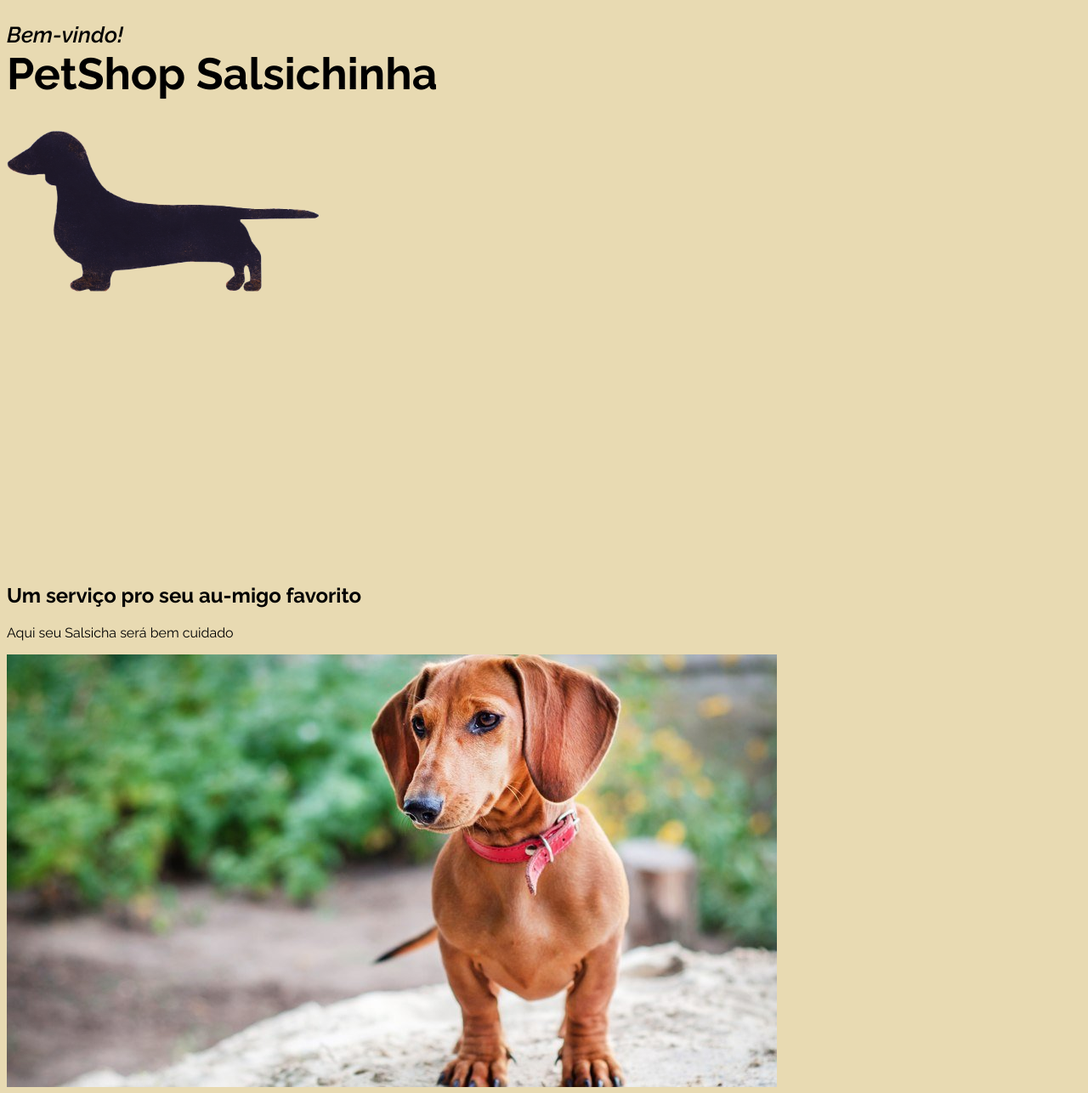
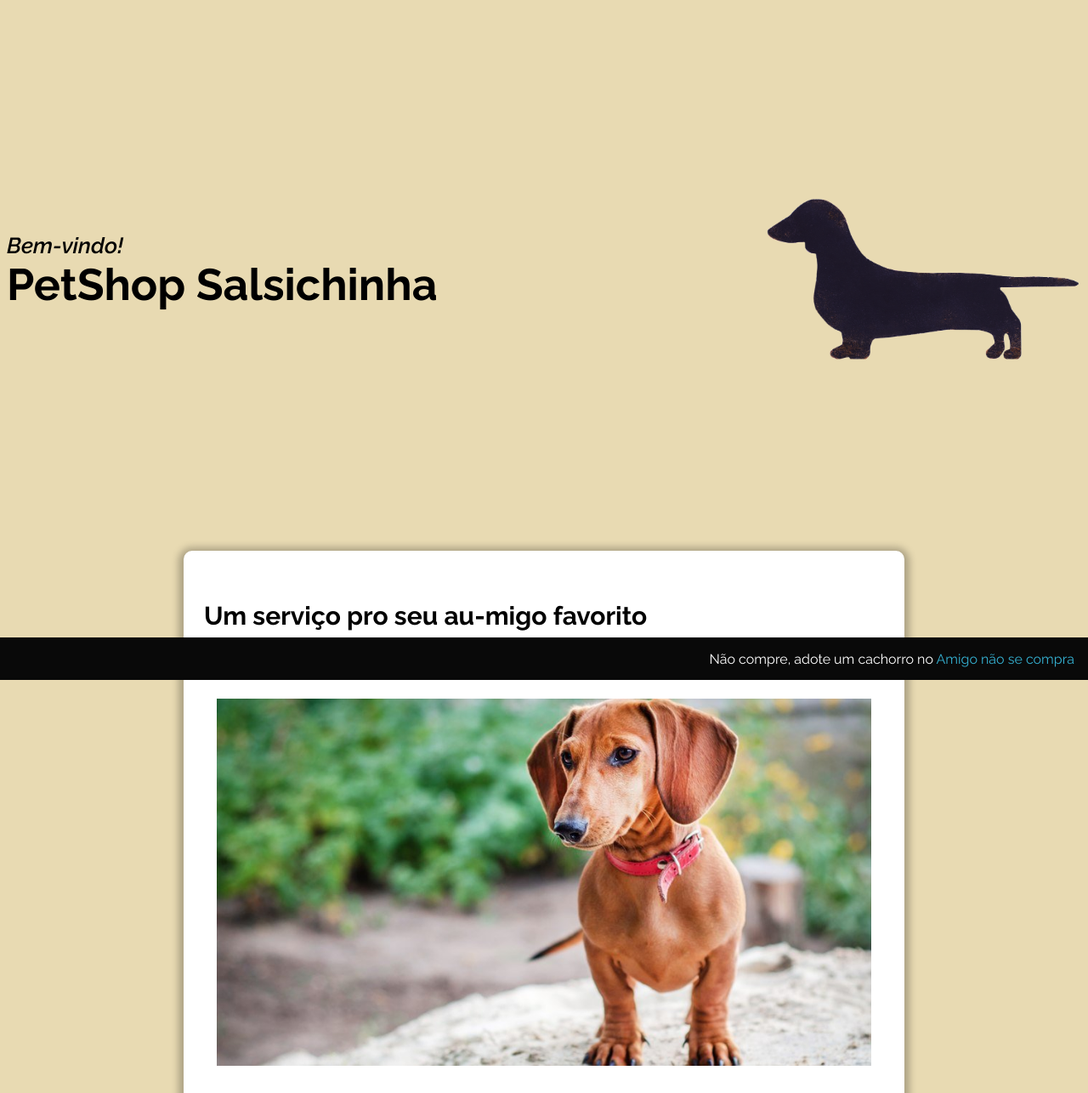
Before and after one commit to Lucas-Belmiro/salsichinha-exerc-cio, a plain HTML site: page index.html in a window 1280 px wide. Shown: the top 1286 px of the page at 85% size. Drawn offline with Linux system fonts and the light colour scheme.

Commit message:
Ajustes CSS

```diff
--- a/index.html
+++ b/index.html
@@ -18,42 +18,103 @@
         }
 
         header{
+            width: 100%;
+            height: 50vw;
+            position: relative;
+        }
 
-            width: 50vw;
-            height: 50vw;
+        header section {
+            position: absolute;
+            top: 50%;
+            transform: translateY(-50%);
+        }
 
-
-        }
         header p{
-
             font-size: 26px;
             font-style: italic;
             font-weight: 700;
             margin-bottom: 0;
-
         }
 
         header h1{
-
             font-size: 52px;
             margin-top: 0;
-
         }
 
         header img {
             width: 370px;
             height: 192px;
+            position: absolute;
+            top: 50%;
+            right: 0;
+            transform: translateY(-50%);
+        }
 
+        article {
+            background-color: white;
+            border-radius: 10px;
+            width: 800px;
+            position: absolute;
+            right: 50%;
+            transform: translateX(50%);
+            padding: 34px 24px 50px 24px;
+            -webkit-box-shadow: 0px 2px 8px 6px rgba(0,0,0,0.26);
+            box-shadow: 0px 2px 8px 6px rgba(0,0,0,0.26);
+        }
 
+        article img {
+            width: 100%;
+            box-sizing: border-box;
+            padding: 15px;
         }
+
+        article iframe {
+            width: 100%;
+            height: 400px;
+            box-sizing: border-box;
+            padding: 15px;
+        }
+        article h2 {
+            font-size: 30px;
+        }
+        article p {
+            line-height: 24px;
+        }
+        footer{
+
+            background-color: #090909;
+            box-sizing: border-box;
+            height: 50px;
+            width: 100%;
+            position: fixed;
+            bottom: 0;
+            right: 0;
+        }
+        footer p {
+            color: #ffffff;
+            position: absolute;
+            right: 0;
+            margin-right: 16px;
+        }
+
+        footer p a {
+            text-decoration: none;
+            color: #35B1D2;
+        }
+
 </Style>
 
 <body>
 
     <header>
 
-        <p>Bem-vindo!</p>
-        <h1>PetShop Salsichinha</h1>
+        <section>
+
+            <p>Bem-vindo!</p>
+            <h1>PetShop Salsichinha</h1>
+
+        </section>
+
 
         <img src="images/salsichinha.png" alt="Silheuta de um cachorro salsichinha">
 
@@ -68,8 +129,7 @@
             <li>Fofos</li>
             <li>Expressivos</li>
             <li>Rebaixados</li>
-          </ul>
-
+        </ul>
         <p>Os Dachshunds são cachorros enérgicos e adoram gastar sua energia procurado novos alvos para caçar ou se divertir com o seu tutor. Portanto, para que ele não acabe tendo sobrepeso por ficar muito tempo parado, é importante realizar atividades físicas com o pet.</p>
         <p>Desde passeios ou até mesmo, se for possível, um espaço para que ele possa correr livremente sem riscos. Além disso, eles são animais que adoram a presença de pessoas e não costumam se dar muito bem com a solidão.</p>
 
@@ -83,8 +143,7 @@
     </article>
 
     <footer>
-        <p>Não compre, adote um cachorro no Amigo não se compra</p>
-
+        <p>Não compre, adote um cachorro no <a href="https://www.google.com.br">Amigo não se compra</a></p>
     </footer>
 
 </body>
```
